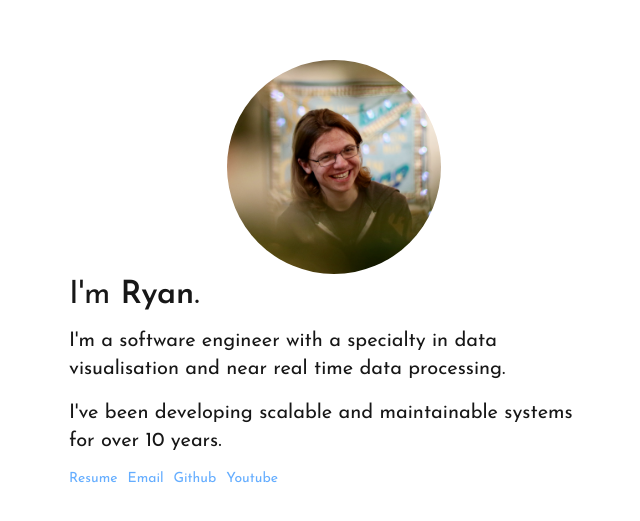
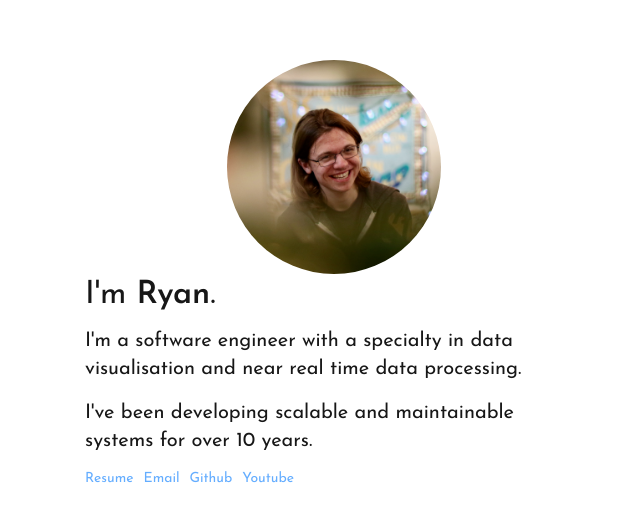
Before and after one commit to 1egoman/rgausnet, a Next.js app: page / in a window 1280 px wide. Shown: the part 123-644 px from the top of the page, without its empty margins (306-946 px from the left). Built offline with nearby package versions, Linux system fonts and the light colour scheme.

Commit message:
feat: add padding to left and right of main div

```diff
--- a/src/styles/Home.module.css
+++ b/src/styles/Home.module.css
@@ -50,6 +50,8 @@
   width: 100%;
   margin-left: auto;
   margin-right: auto;
+  padding-left: 16px;
+  padding-right: 16px;
 
   display: flex;
   flex-direction: column;
```
